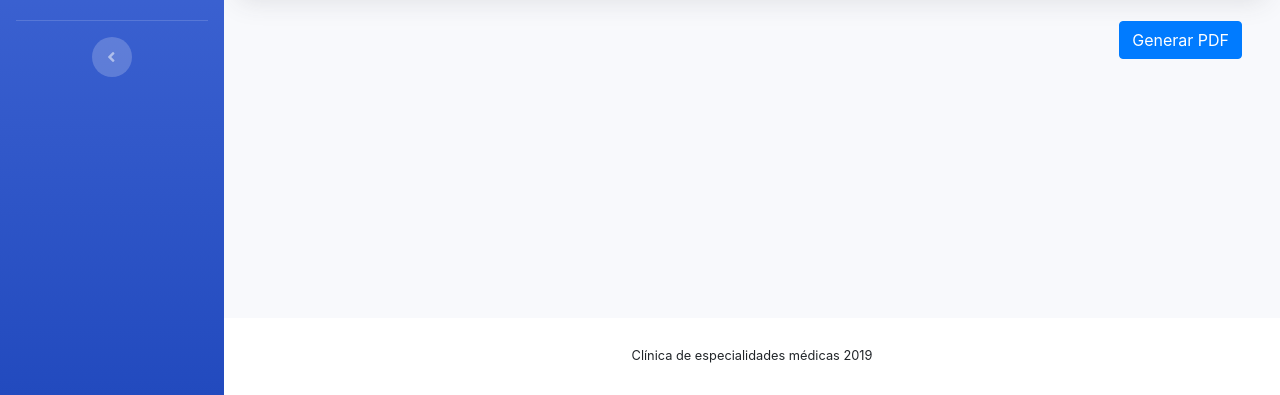
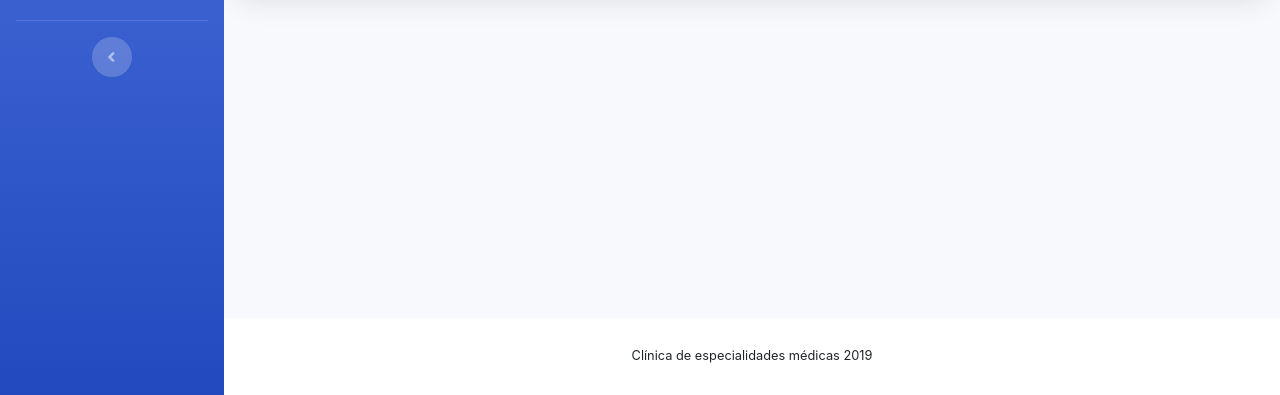
Before and after one commit to lfelipeserrano/SistemaEspecialidadesMedicas, a Django app: page /consulta/list/ in a window 1280 px wide. Shown: the part 405-800 px from the top of the page. Run offline with Django 3.2, Linux system fonts and the light colour scheme; the visitor is signed in with stand-in values (Sample User, id 1); data that the repository does not hold is empty; some libraries are stand-ins or nearby versions.

Commit message:
cambio de ubicacion de boton de consultas.html a consulta dato

```diff
--- a/CEM/views.py
+++ b/CEM/views.py
@@ -400,7 +400,7 @@ def reporteConsultas(request):
         line= linea(450,0)#dibujamos una linea(largo a la derecha, interlineado)
         elementos.append(line)
 
-        move = movText(250,-20,fecha) #move = movText(387,25,fecha)
+        move = movText(275,-20,fecha) #move = movText(387,25,fecha)
         elementos.append(move)
 
         """#DESDE AQUI EMPIEZA LA TABLA--------------------------
--- a/templates/consultaDato.html
+++ b/templates/consultaDato.html
@@ -75,6 +75,11 @@
             <a href="{% url 'consulta_editar' consulta.pk %}" class="btn btn-secondary">Editar datos</a>
             <button data-toggle="modal"  data-target="#confirmacionEliminarConsulta" class="btn btn-danger">Eliminar Consulta</button>
         </div>
+        <!--agregando boton de GENERAR PDF-->
+        <div class="float-left">
+                <a href="{% url 'reporte_consultas_pdf' %}" class="btn btn-primary mr-2">Generar PDF</a>
+                <!--<input type="button" onclick=" location.href= 'reporte_consultas_pdf/'" value="Generar PDF" class="btn btn-primary mr-2">-->
+        </div>
     </div>
     <div class="modal fade" id="confirmacionEliminarConsulta" tabindex="-1" role="dialog" aria-labelledby="exampleModalLabel" aria-hidden="true">
         <div class="modal-dialog" role="document">
--- a/templates/consultas.html
+++ b/templates/consultas.html
@@ -75,12 +75,5 @@
         document.getElementById("id_q").value = "{{ query }}"
     </script>
 
-    <!--BOTON PARA REDIRIGIR AL PDF DE REPORTE DE CONSULTAS-->
-    <div class="col-md-12">
-            <div class="float-right">
-                <a href="{% url 'reporte_consultas_pdf' %}" class="btn btn-primary mr-2">Generar PDF</a>
-                <!--<input type="button" onclick=" location.href= 'reporte_consultas_pdf/'" value="Generar PDF" class="btn btn-primary mr-2">-->
-            </div>
-    </div>
 
 {% endblock content %}
```
